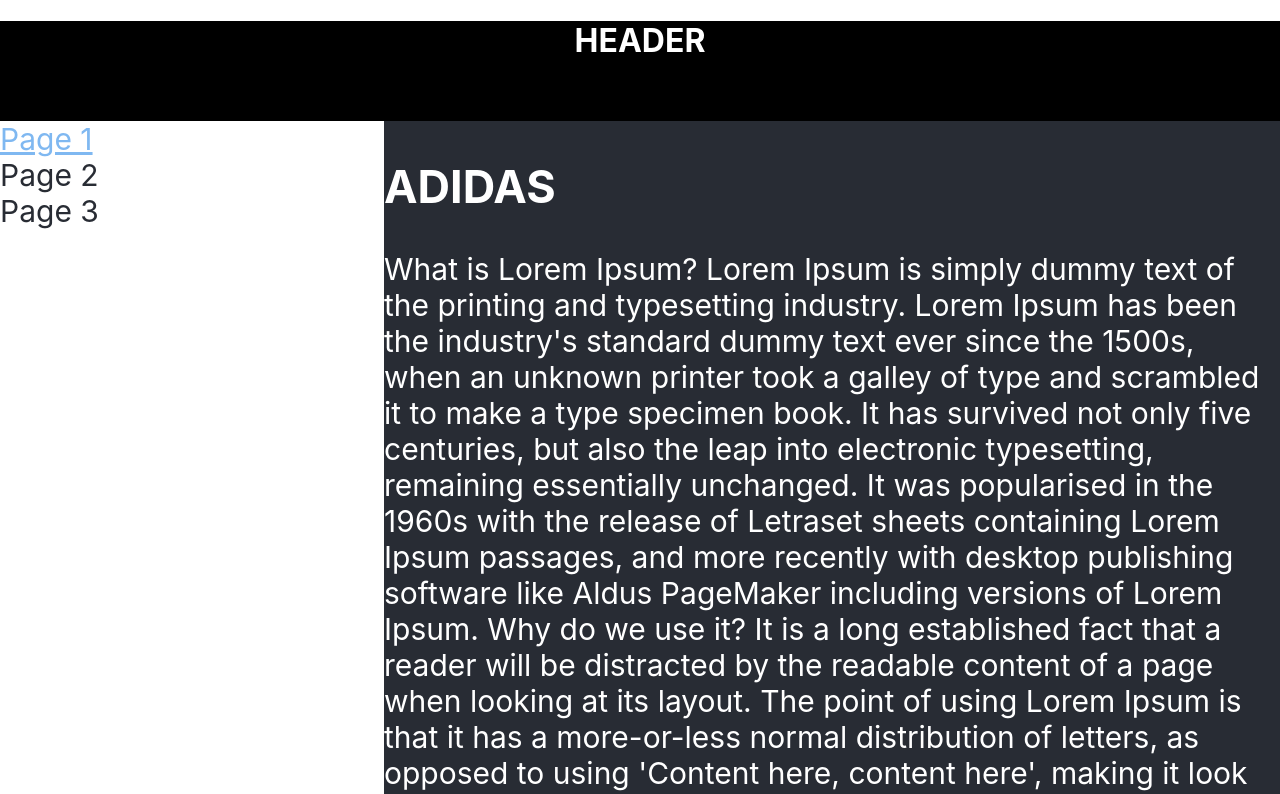
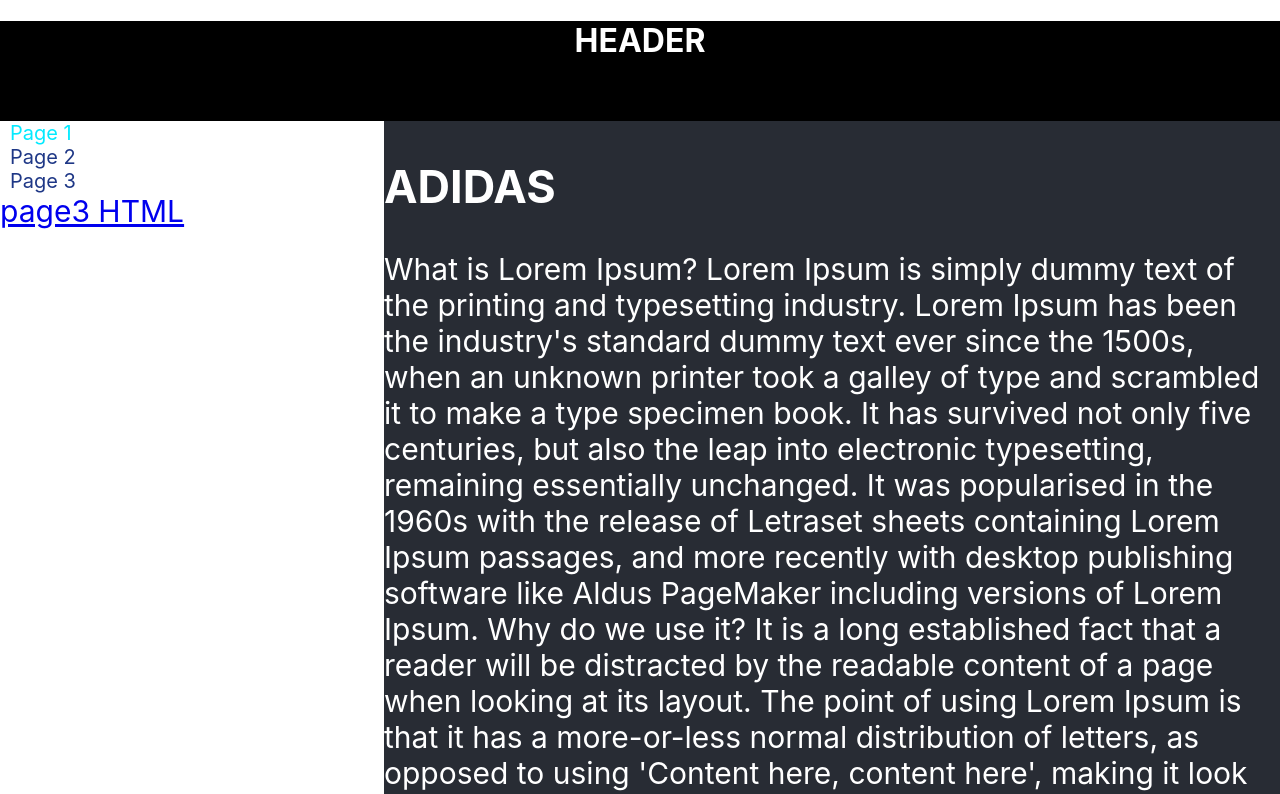
Before and after one commit to Innuska23/react-router-dom, a React (Create React App) app: page /page1 in a window 1280 px wide. Shown: the top 794 px of the page. Built offline with nearby package versions, Linux system fonts and the light colour scheme.

Commit message:
added styled component

```diff
--- a/package.json
+++ b/package.json
@@ -14,6 +14,7 @@
     "react-dom": "^18.3.1",
     "react-router-dom": "6.20.0",
     "react-scripts": "5.0.1",
+    "styled-components": "^6.1.13",
     "typescript": "^4.4.2",
     "web-vitals": "^2.1.0"
   },
--- a/src/App.tsx
+++ b/src/App.tsx
@@ -1,53 +1,58 @@
-import React, { useState } from 'react';
-import styles from "./components/Site.module.css";
 import { PageOne } from './components/pages/PageOne';
 import { PageTwo } from './components/pages/PageTwo';
 import { PageThree } from './components/pages/PageThree';
 import { Navigate, NavLink, Route, Routes } from 'react-router-dom';
 import { Error404 } from './components/pages/Error404';
+import { S } from './components/pages/_styles';
 
+const PATH = {
+    PAGE1: 'page1',
+    PAGE2: 'page2',
+    PAGE3: 'page3',
+    PAGEERROR: '/error404'
+} as const
 
 function App() {
     return (
         <div>
-            <div className={styles.header}><h1>HEADER</h1></div>
-            <div className={styles.body}>
-                <div className={styles.nav}>
-                    <div><NavLink to={"/page1"} className={({ isActive }) => isActive ? styles.activeNavLink : styles.navLink}>
-                        Page 1</NavLink></div>
-                    <div><NavLink to={"/page2"} className={({ isActive }) => isActive ? styles.activeNavLink : styles.navLink}>
-                        Page 2</NavLink></div>
-                    <div><NavLink to={"/page3"} className={({ isActive }) => isActive ? styles.activeNavLink : styles.navLink}>
-                        Page 3</NavLink></div>
-                </div>
-                <div className={styles.content}>
+            <S.Header><h1>HEADER</h1></S.Header>
+            <S.Body>
+                <S.Nav>
+                    <S.NavWrapper><NavLink to={PATH.PAGE1} >
+                        Page 1</NavLink></S.NavWrapper>
+                    <S.NavWrapper><NavLink to={PATH.PAGE2} >
+                        Page 2</NavLink></S.NavWrapper>
+                    <S.NavWrapper><NavLink to={PATH.PAGE3} >
+                        Page 3</NavLink></S.NavWrapper>
+                    <a href='page3'>page3 HTML</a>
+                </S.Nav>
+                <S.Content>
                     <Routes>
                         <Route
                             path="/"
-                            element={<Navigate to={"/page1"} />} />
+                            element={<Navigate to={PATH.PAGE1} />} />
                         <Route
-                            path="/page1"
+                            path={PATH.PAGE1}
                             element={<PageOne />} />
                         <Route
-                            path="/page2"
+                            path={PATH.PAGE2}
                             element={<PageTwo />} />
                         <Route
-                            path="/page3"
+                            path={PATH.PAGE3}
                             element={<PageThree />} />
 
                         <Route
-                            path="/error404"
+                            path={PATH.PAGEERROR}
                             element={<Error404 />} />
                         <Route
                             path="/*"
-                            element={<Navigate to={"/error404"} />} />
+                            element={<Navigate to={PATH.PAGEERROR} />} />
                     </Routes>
-                </div>
-            </div>
-            <div className={styles.footer}>abibas 2023</div>
-        </div>
+                </S.Content>
+            </S.Body>
+            <S.Footer>abibas 2023</S.Footer>
+        </div >
     );
 }
 
-
 export default App;
--- a/src/components/Site.module.css
+++ /dev/null
@@ -1,45 +0,0 @@
-.header {
-  background-color: #000000;
-  width: 100%;
-  height: 100px;
-  text-align: center;
-  color: white;
-}
-
-.body {
-  display: flex;
-}
-
-.nav {
-  background-color: white;
-  min-height: 400px;
-  width: 30%;
-  color: #282c34;
-  font-size: 30px;
-}
-
-.content {
-  background-color: #282c34;
-  min-height: 400px;
-  width: 70%;
-  color: white;
-  font-size: 30px;
-}
-
-.footer {
-  background-color: #000000;
-  width: 100%;
-  height: 120px;
-  text-align: center;
-  color: white;
-}
-
-.navLink {
-  text-decoration: none;
-  color: #282c34;
-}
-
-.activeNavLink {
-  color: #7fb8f1;
-  text-decoration: underline;
-}
--- /dev/null
+++ b/src/components/pages/_styles.ts
@@ -0,0 +1,62 @@
+import styled from "styled-components";
+
+const Header = styled.header`
+    background-color: #000000;
+    width: 100%;
+    height: 100px;
+    text-align: center;
+    color: white;
+`;
+
+const Body = styled.body`
+    display: flex;
+`;
+
+const Nav = styled.nav`
+    background-color: white;
+    min-height: 400px;
+    width: 30%;
+    color: #282c34;
+    font-size: 30px;
+`;
+
+const Content = styled.div`
+    background-color: #282c34;
+    min-height: 400px;
+    width: 70%;
+    color: white;
+    font-size: 30px;
+`
+
+const Footer = styled.footer`
+    background-color: #000000;
+    width: 100%;
+    height: 120px;
+    text-align: center;
+    color: white;
+`;
+
+const NavWrapper = styled.div`
+    margin-left: 10px;
+    font-size: 20px;
+    &>a{
+        text-decoration: none;
+        color: #1e3786;
+    }
+    &>a.active{
+        text-decoration: none;
+        color: #03eaff;
+    }
+    &>a:hover{
+        color: steelblue;
+    }
+`
+
+export const S = {
+    Header,
+    NavWrapper,
+    Body,
+    Nav,
+    Content,
+    Footer
+}
```
Also changed, not shown: 1 other file (tests, documents, lock files or other folders).
